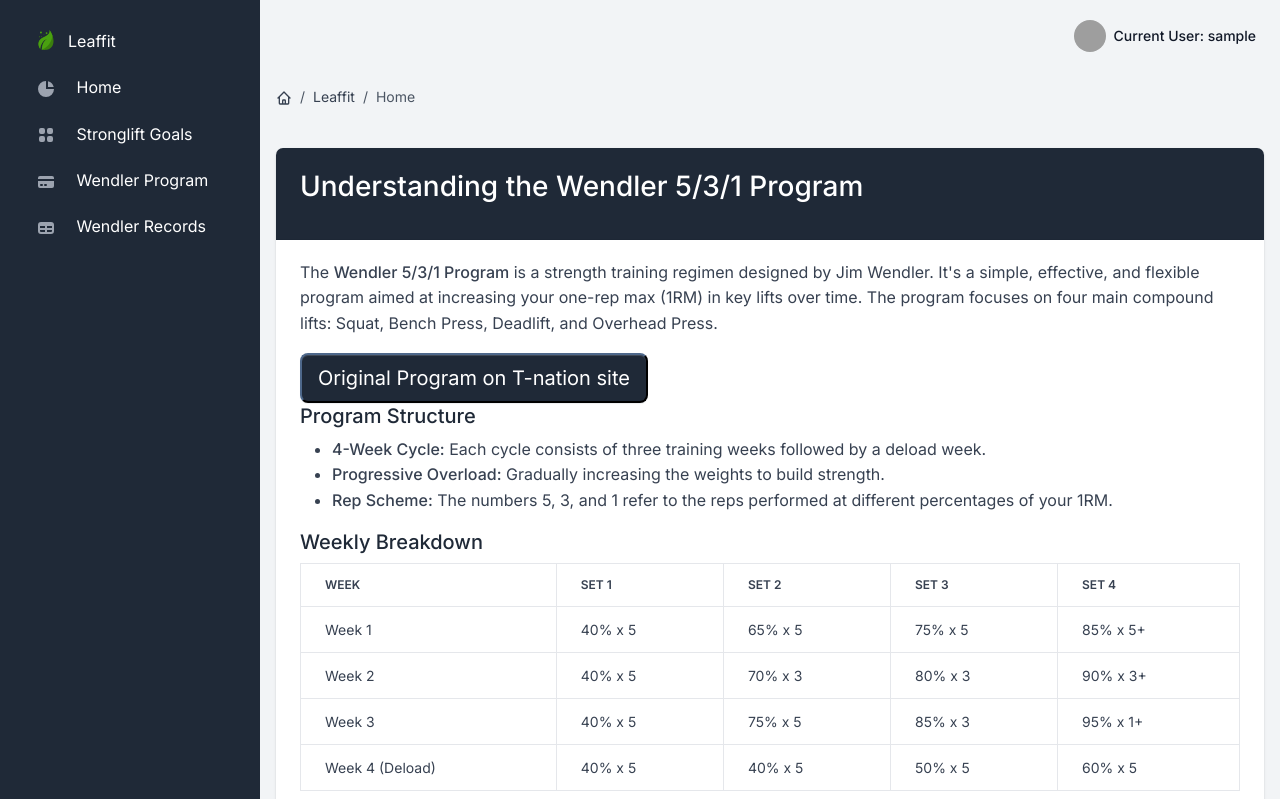
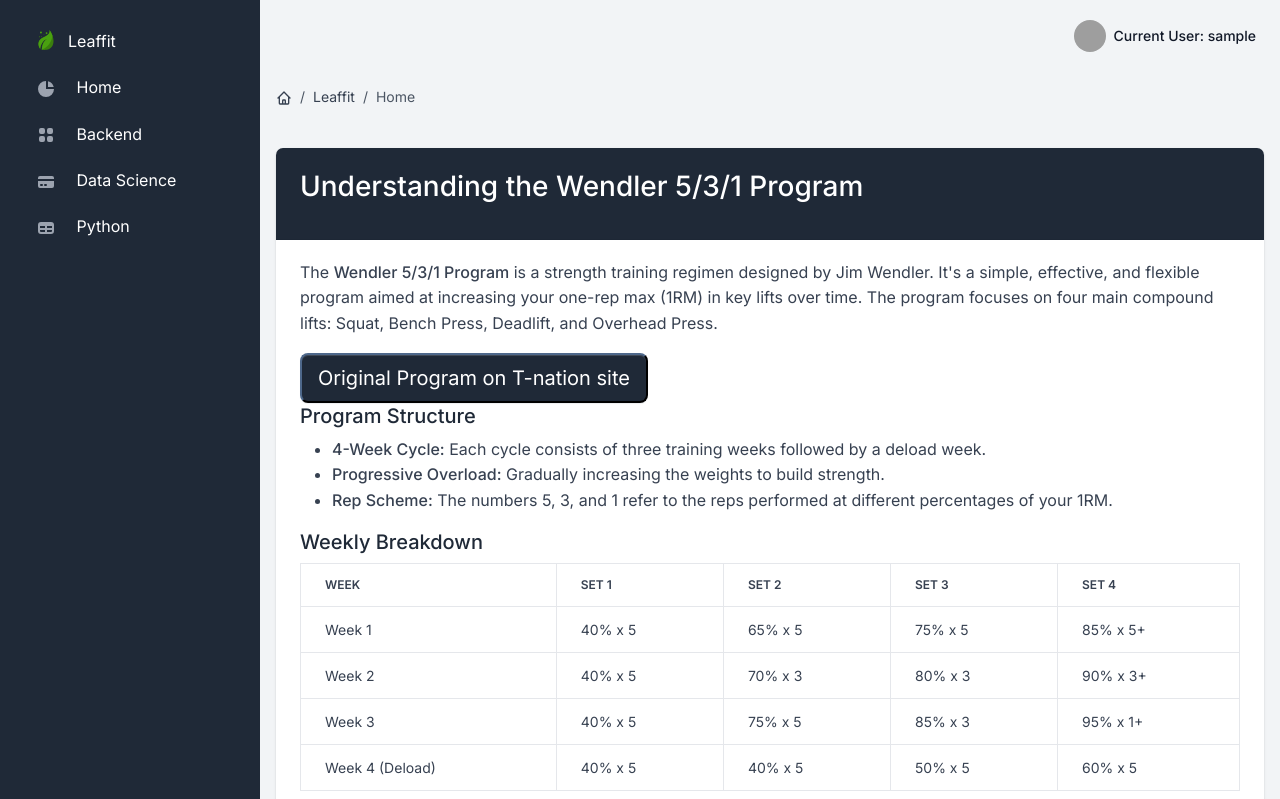
Before and after one commit to KyeongsupChoi/LeafCheck, a Django app: page / in a window 1280 px wide. Shown: the top 799 px of the page. Run offline with Django 3.2, Linux system fonts and the light colour scheme; the visitor is signed in with stand-in values (Sample User, id 1); some libraries are stand-ins or nearby versions; grey boxes are pictures that could not be loaded.

```diff
--- a/apps/templates/includes/sidebar.html
+++ b/apps/templates/includes/sidebar.html
@@ -55,7 +55,7 @@
                   <span class="sidebar-icon">
                     <svg class="icon icon-xs me-2" fill="currentColor" viewBox="0 0 20 20" xmlns="http://www.w3.org/2000/svg"><path d="M5 3a2 2 0 00-2 2v2a2 2 0 002 2h2a2 2 0 002-2V5a2 2 0 00-2-2H5zM5 11a2 2 0 00-2 2v2a2 2 0 002 2h2a2 2 0 002-2v-2a2 2 0 00-2-2H5zM11 5a2 2 0 012-2h2a2 2 0 012 2v2a2 2 0 01-2 2h-2a2 2 0 01-2-2V5zM11 13a2 2 0 012-2h2a2 2 0 012 2v2a2 2 0 01-2 2h-2a2 2 0 01-2-2v-2z"></path></svg>
                   </span>
-                  <span class="sidebar-text">Stronglift Goals</span>
+                  <span class="sidebar-text">Backend</span>
                 </a>
               </li>
               <li class="nav-item {% if 'wendler' in segment %} active {% endif %}">
@@ -63,7 +63,7 @@
                   <span class="sidebar-icon">
                     <svg class="icon icon-xs me-2" fill="currentColor" viewBox="0 0 20 20" xmlns="http://www.w3.org/2000/svg"><path d="M4 4a2 2 0 00-2 2v1h16V6a2 2 0 00-2-2H4z"></path><path fill-rule="evenodd" d="M18 9H2v5a2 2 0 002 2h12a2 2 0 002-2V9zM4 13a1 1 0 011-1h1a1 1 0 110 2H5a1 1 0 01-1-1zm5-1a1 1 0 100 2h1a1 1 0 100-2H9z" clip-rule="evenodd"></path></svg>
                   </span>
-                  <span class="sidebar-text">Wendler Program</span>
+                  <span class="sidebar-text">Data Science</span>
                 </a>
               </li>
               <li class="nav-item {% if 'settings' in segment %} active {% endif %}">
@@ -71,7 +71,7 @@
                   <span class="sidebar-icon">
                     <svg class="icon icon-xs me-2" fill="currentColor" viewBox="0 0 20 20" xmlns="http://www.w3.org/2000/svg"><path fill-rule="evenodd" d="M5 4a3 3 0 00-3 3v6a3 3 0 003 3h10a3 3 0 003-3V7a3 3 0 00-3-3H5zm-1 9v-1h5v2H5a1 1 0 01-1-1zm7 1h4a1 1 0 001-1v-1h-5v2zm0-4h5V8h-5v2zM9 8H4v2h5V8z" clip-rule="evenodd"></path></svg>
                   </span>
-                  <span class="sidebar-text">Wendler Records</span>
+                  <span class="sidebar-text">Python</span>
                 </a>
               </li>
               <!--
```
